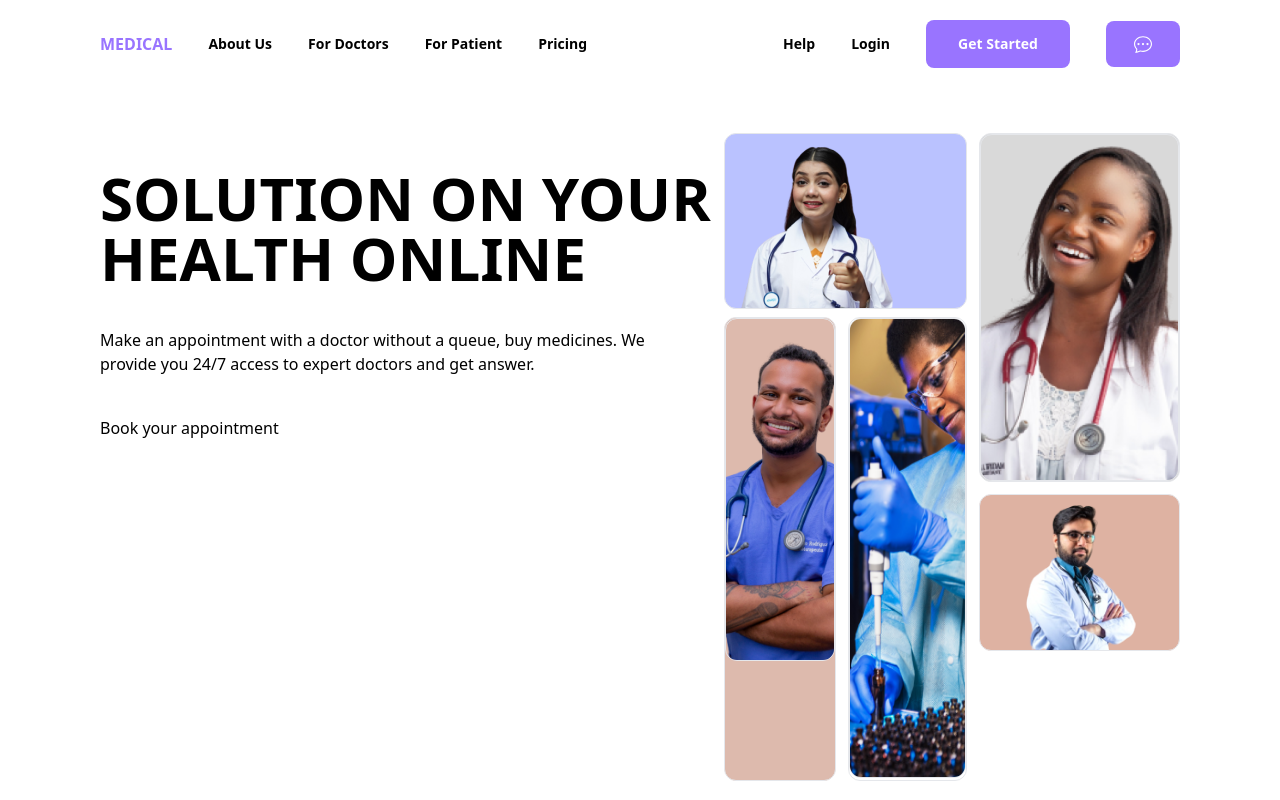
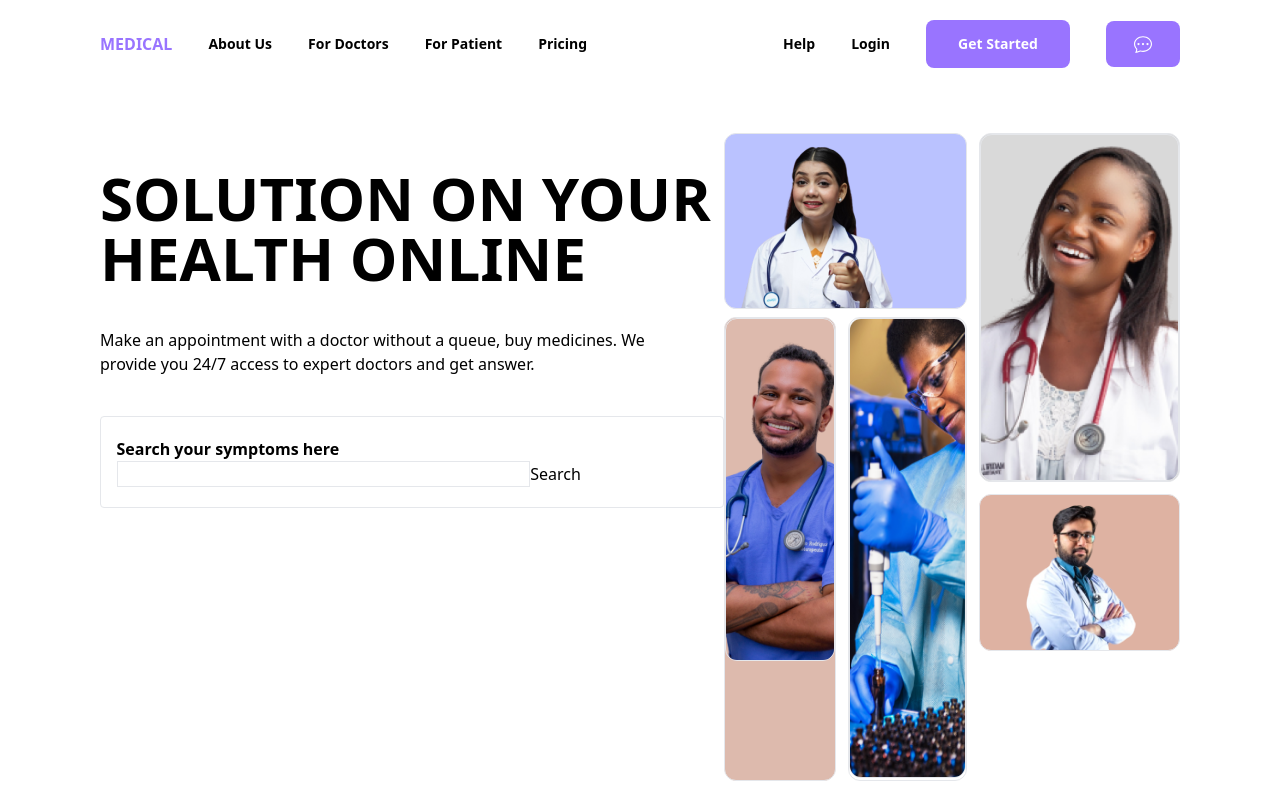
Before and after one commit to laradipupo/Web-3-Medical, a React (Create React App) app: page / in a window 1280 px wide. Shown: the top 800 px of the page. Built offline with nearby package versions, Linux system fonts and the light colour scheme.

Commit message:
homepage continue

```diff
--- a/src/pages/Home.jsx
+++ b/src/pages/Home.jsx
@@ -26,7 +26,17 @@ function Home() {
         <div className='flex flex-col mt-[100px]'>
           <h1 className='max-w-[45rem] font-bold text-6xl'>SOLUTION ON YOUR HEALTH ONLINE</h1>
           <p className='mt-10 mb-10 max-w-[35rem]'>Make an appointment with a doctor without a queue, buy medicines. We provide you 24/7 access to expert doctors and get answer. </p>
-          <div>Book your appointment</div>
+          <div className='border rounded flex justify-center'>
+            <div className='mt-5 mb-5 flex flex-col w-[95%]'>
+              <div>
+                <h1 className='font-bold '>Search your symptoms here</h1>
+              </div>
+              <form action="">
+                <input type="text" className='border w-[70%]'/>
+                <button>Search</button>
+              </form>
+            </div>
+          </div>
         </div>
         <div className='flex mt-[65px] gap-3'>
           <div className='flex flex-col'>
@@ -125,9 +135,7 @@ function Home() {
           <div className='flex justify-between mt-10 mb-10'>
             <div className='flex flex-col justify-center items-center w-[40%]'>
               <h1 className='font-bold text-4xl'>Get matched with a Doctor </h1>
-              <p>An expert doctor is already waiting for you.
-We will connect you in  seconds  at anytime
-you request.</p>
+              <p>An expert doctor is already waiting for you. We will connect you in  seconds  at anytime you request.</p>
             </div>
             <div className='bg-[#EAEDFF]'>
               <img src={home7} alt="" className='w-[470px] h-[485px]'/>
```
